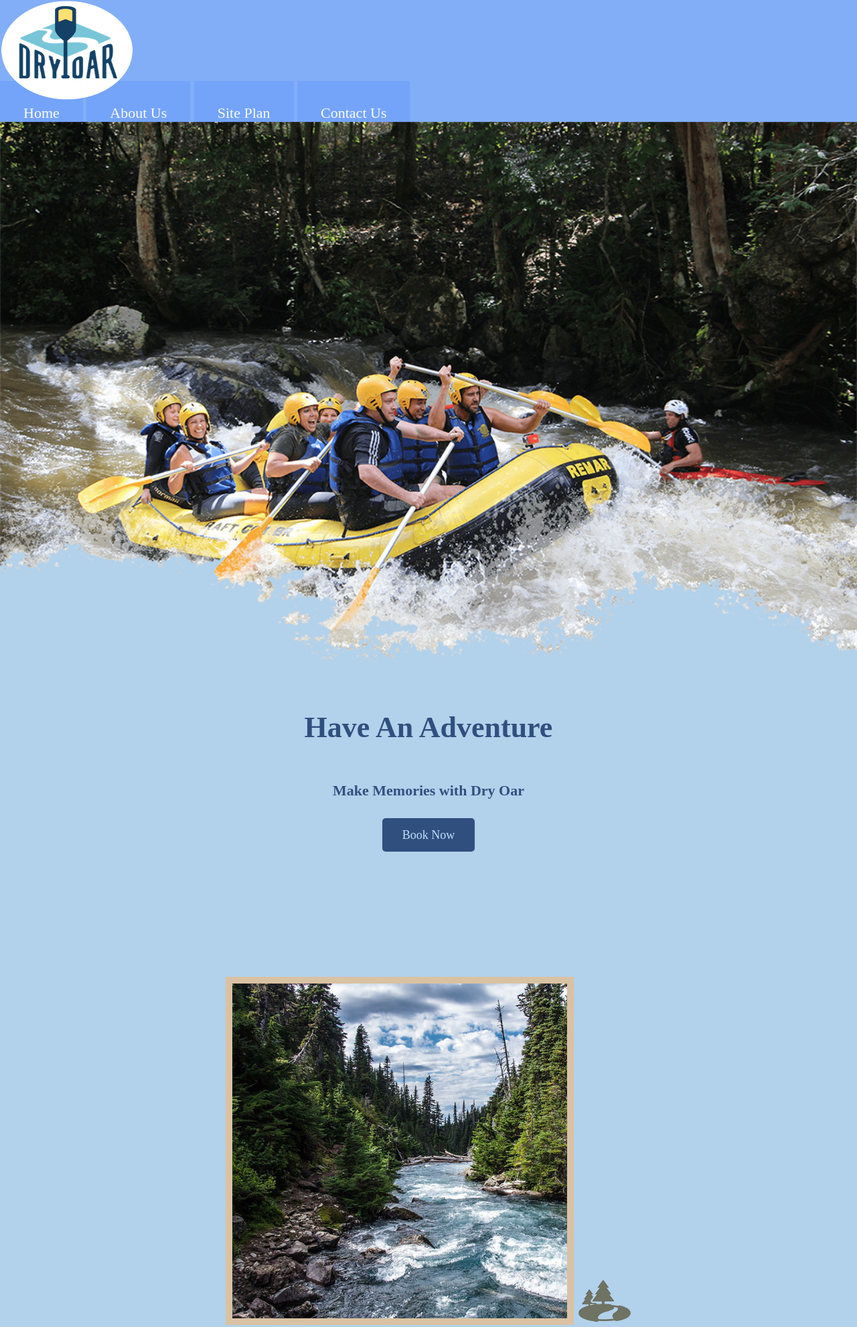
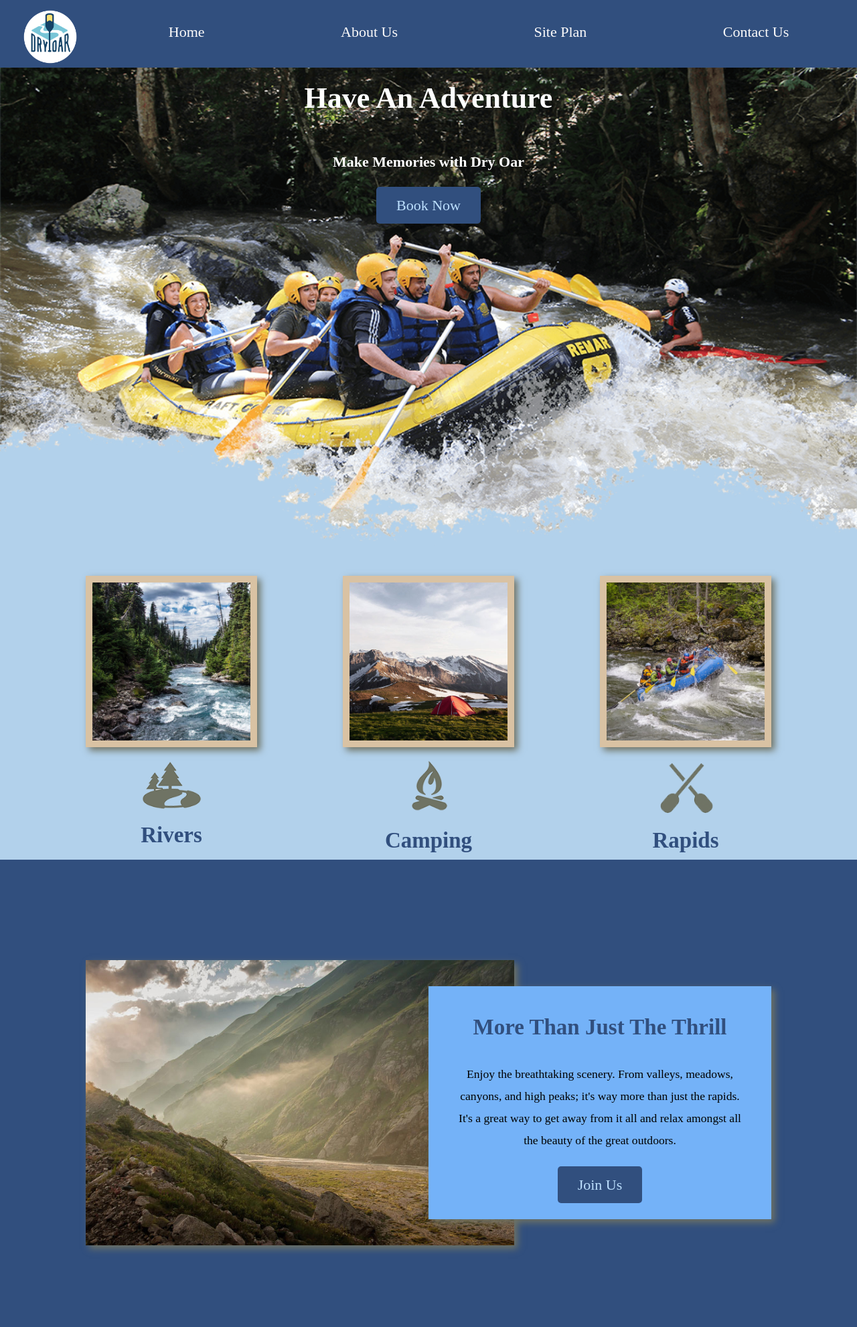
Before and after one commit to kenslin-pro/wwd-130, a plain HTML site: page wwr/index.html in a window 1280 px wide. Shown: the top 1982 px of the page at 67% size. Drawn offline with Linux system fonts and the light colour scheme; a web font is replaced by a local one.

Commit message:
added site

```diff
--- a/wwr/styles/styles.css
+++ b/wwr/styles/styles.css
@@ -1,5 +1,9 @@
-@import url('https://fonts.googleapis.com/css2?family=Acme&family=Arima:wght@500&family=Bitter:ital,wght@1,700&family=Roboto&display=swap');
+
 @import url('https://fonts.googleapis.com/css2?family=Alkalami&family=New+Rocker&display=swap');
+#content{
+  max-width: 1600px;
+  margin: 0 auto;
+}
 
 body {
   background-color: #b2d1eb;
@@ -38,9 +42,12 @@ p {
  justify-content: space-around;
   padding: 2.5em;
 }*/
+nav {
+  display: flex;
+  justify-content: space-around;
+}
 nav a {
   text-align: center;
-  background-color: rgba(110, 160, 252, 0.7);
   color: #fcfbfb;
   text-decoration: none;
   padding: 35px;
@@ -48,22 +55,24 @@ nav a {
 nav a:hover{
   color: #314f7e;
   background-color: #bde0fe;
- box-shadow: 4px 4px 4px #000000;
+  text-decoration: underline;
 }
 
 
 #logo_link {
     padding-top: 5px;
+    justify-self: center;
+    align-self: center;
 
 }
 .logo {
-  width: 200px;
-  height: 150px;
-  position: relative;
-  border-radius: 5px;
+  width: 80px;
+  padding-top: 10px;
+  align-self: center;
+  justify-self: center;
 }
 .home-title {
- background-color: #b2d1eb;
+  color: white;
   font-family:  "New Rocker";
   font-size: 2em;
   margin-top: 10px;
@@ -76,11 +85,40 @@ nav a:hover{
 
 #hero-img {
   width: 100%;
-
+}
+#hero {
+  display: grid;
+  grid-template-columns: 1fr 3fr 1fr;
+  margin-top: -100px;
+}
+#hero-box {
+  grid-column: 1/4;
+  grid-row: 1/3;
+  z-index: -1;
 }
 
-#hero-msg h1, #hero-msg h4 {
+.card-img, .mountains {
+  width: 100%;
+}
+
+ #hero-msg h4 {
   text-align: center;
+  color: white;
+}
+#hero-msg h1 {
+  text-align: center;
+}
+
+#hero-msg {
+  grid-column: 2/3;
+  grid-row: 1/2;
+  margin-top: 100px;
+}
+
+.home-grid{
+  display: grid;
+  grid-template-columns: repeat(10, 1fr);
+
 }
 
 .book, .join{
@@ -92,16 +130,19 @@ nav a:hover{
     padding: 15px 30px;
     border-radius: 5px;
     margin-top: 50px;
-    font-size: 18px;
 
 }
 .book:hover, .join:hover{
   background-color: #314f7e;
-    box-shadow: 4px 4px 4px #000000;
+    text-decoration: underline;
 }
 
 .button-box{
   text-align: center;
+  grid-column: 2/3;
+  justify-self: center;
+  align-self: center;
+
 }
 
 img {
@@ -115,33 +156,33 @@ main section img {
  box-sizing: border-box;
 }
 
-.card-img {
-    border: 10px solid #d9c2a3;
-}
 
 
 #background {
-  height: 725px;
+  height: 727px;
   background-color: #314f7e;
-  margin-bottom: 50px;
+  grid-column: 1/11;
+  grid-row: 4/9;
 
-}
-.mountains {
-  margin-bottom: 150px;
 }
 
 header {
-background-color:rgba(110, 160, 252, 0.7);
+background-color: #314f7e;
+display: grid;
+grid-template-columns: 150px auto;
 
 }
 
-.rivers-card, .camping-card, .rapids-card { margin: 200px 0;
+/*.rivers-card, .camping-card, .rapids-card { margin: 200px 0;
 }
-
+*/
 .msg{
   background-color: rgb(116, 178, 248);
   padding: 35px;
   line-height: 1.5em;
+  grid-column: 6/10;
+  grid-row: 6/7;
+  box-shadow: 5px 5px 10px #6f7364;
 }
 
 .msg h2{
@@ -153,17 +194,44 @@ background-color:rgba(110, 160, 252, 0.7);
   background-color: rgb(116, 178, 248);
   padding-bottom: 15px;
   font-size: .8em;
-  margin-top: 10px;
+}
+.rivers-card {
+  grid-column: 2/4;
+  grid-row: 2/3;
+}
+.camping-card {
+  grid-column: 5/7;
+  grid-row: 2/3;
+}
+.rapids-card {
+  grid-column: 8/10;
+  grid-row: 2/3;
 }
 
 
+.icon {
+  width: 89px;
+  padding-top: 10px;
 
-.icon {
-  width: 80px;
-  padding-top: 10px;
 }
+.mountains {
+  width: 100%;
+  grid-column: 2/7;
+  grid-row: 5/8;
+  box-shadow: 5px 5px 10px #6f7364;
+}
+.card-img {
+  border: 10px solid #d9c2a3;
+  width: 100%;
+  transition: transform .5s;
+  box-shadow: 5px 5px 10px #6f7364;
 
 
+}
+.card-img:hover {
+  opacity: .6;
+  transform: scale(1.1);
+}
 
 #info {
   color: #bde0fe;
@@ -179,19 +247,21 @@ background-color:rgba(110, 160, 252, 0.7);
 }
 
 footer{
-  background-color: #5cf1d8;
   background-color: rgb(116, 178, 248);
   padding: 25px 50px;
-  margin-top: 200px;
+  margin-top:200px;
+  display: flex;
+  justify-content: space-around;
+  align-items: center;
 }
 footer a{
-  background-color: rgb(116, 178, 248);
-  text-align: center;
+
   color: #12161b;
-  text-decoration: none;
+  text-decoration: underline;
 }
 footer a:hover{
   background-color: rgb(163, 178, 245);
+  text-decoration: underline;
 
 }
 footer .social img{
@@ -203,3 +273,44 @@ footer p {
 footer p a:hover {
   text-decoration: underline;
 }
+@media screen and (max-width: 900px) {
+  #hero, .home-grid {
+      display: block;
+      height: auto;
+  }
+  nav, footer {
+      flex-direction: column;
+  }
+  nav a {
+      display: block;
+      padding: 15px;
+  }
+  #hero {
+      margin-top: 0;
+  }
+  #hero-msg {
+      margin-top: 0;
+  }
+  #hero-msg h4 {
+      display: none;
+  }
+  .home-title {
+      font-size: 25px;
+      color: #6f7364;
+  }
+  .rivers-card, .camping-card, .rapids-card {
+      margin: 50px auto;
+      width: 60%;
+  }
+  #background {
+      display: none;
+  }
+  .mountains, .msg {
+      width: 80%;
+      display: block;
+      margin: 0 auto;
+  }
+  footer {
+      margin-top: 25px;
+  }
+}
```
